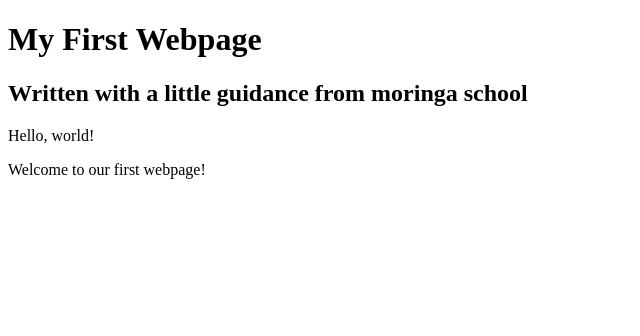
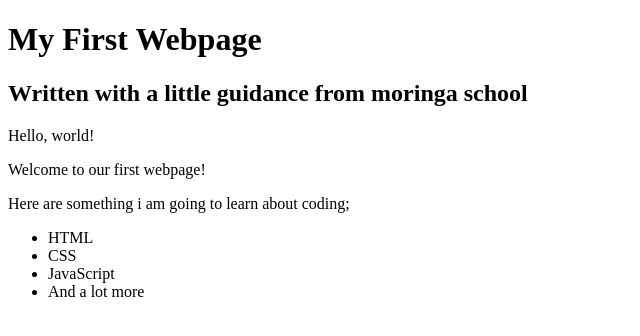
Before and after one commit to africanbushman/our-first-website, a plain HTML site: page our-first-webpage.html in a window 1280 px wide. Shown: the whole page, without its empty margins (0-640 px from the left). Drawn offline with Linux system fonts and the light colour scheme.

Commit message:
add unordered list

```diff
--- a/our-first-webpage.html
+++ b/our-first-webpage.html
@@ -9,5 +9,12 @@
 
     <p>Hello, world!</p>
     <p>Welcome to our first webpage!</p>
+    <p>Here are something i am going to learn about coding;</p>
+      <ul>
+        <li>HTML</li>
+        <li>CSS</li>
+        <li>JavaScript</li>
+        <li>And a lot more</li>
+      </ul>
   </body>
 </html>
```
